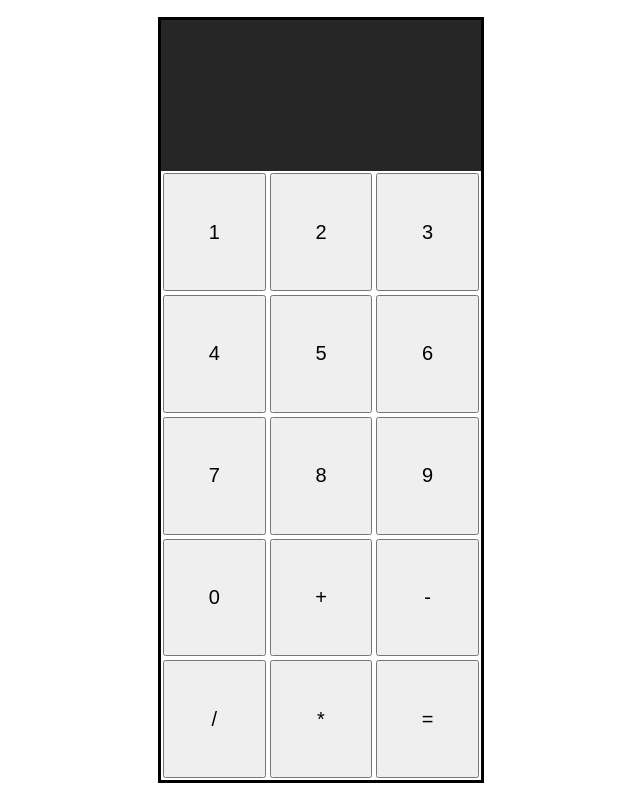
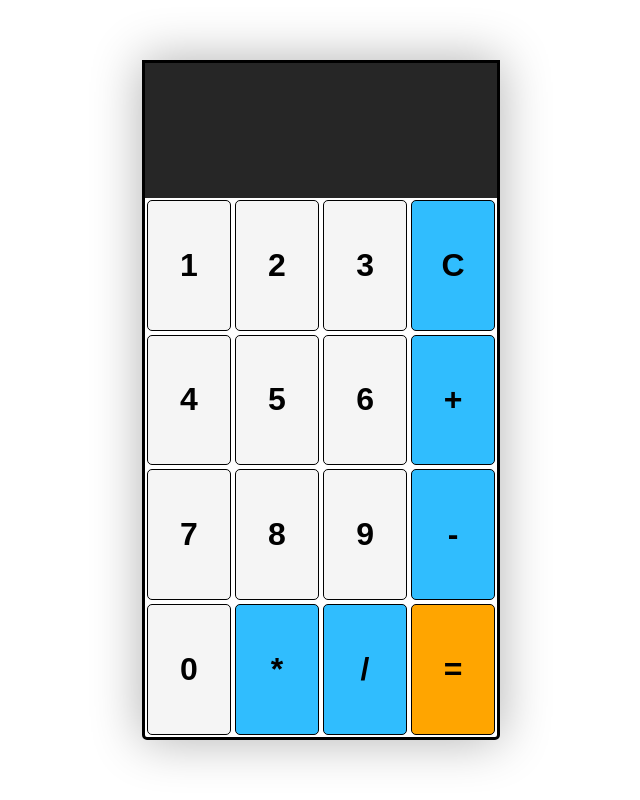
Before and after one commit to karpaguy/TOPProjects, a plain HTML site: page 5 - Calculator/index.html in a window 1280 px wide. Shown: the whole page, without its empty margins (319-959 px from the left). Drawn offline with Linux system fonts and the light colour scheme.

Commit message:
Bugs solved and better css

```diff
--- a/5 - Calculator/index.html
+++ b/5 - Calculator/index.html
@@ -16,17 +16,21 @@
             <button class="number" id="one" data-value=1 onclick="getNumber(this.dataset.value)">1</button>
             <button class="number" id="two" data-value=2 onclick="getNumber(this.dataset.value)">2</button>
             <button class="number" id="three" data-value=3 onclick="getNumber(this.dataset.value)">3</button>
+            <button class="operator" id="clear" onclick="clearDisplay()">C</button>
+
             <button class="number" id="four" data-value=4 onclick="getNumber(this.dataset.value)">4</button>
             <button class="number" id="five" data-value=5 onclick="getNumber(this.dataset.value)">5</button>
             <button class="number" id="six" data-value=6 onclick="getNumber(this.dataset.value)">6</button>
+            <button class="operator" id="plus" onclick="getOperator('+')">+</button>
+
             <button class="number" id="seven" data-value=7 onclick="getNumber(this.dataset.value)">7</button>
             <button class="number" id="eight" data-value=8 onclick="getNumber(this.dataset.value)">8</button>
             <button class="number" id="nine" data-value=9 onclick="getNumber(this.dataset.value)">9</button>
+            <button class="operator" id="minus" onclick="getOperator('-')">-</button>
+
             <button class="number" id="zero" data-value=0 onclick="getNumber(this.dataset.value)">0</button>
-            <button class="operator" id="plus" onclick="getOperator('+')">+</button>
-            <button class="operator" id="minus" onclick="getOperator('-')">-</button>
+            <button class="operator" id="multiply" onclick="getOperator('*')">*</button>
             <button class="operator" id="divide" onclick="getOperator('/')">/</button>
-            <button class="operator" id="multiply" onclick="getOperator('*')">*</button>
             <button class="operator" id="equal" onclick="calculate()">=</button>
         </div>
 
--- a/5 - Calculator/script.js
+++ b/5 - Calculator/script.js
@@ -27,7 +27,7 @@ function getNumber(num) {
 }
 
 function getOperator(opt) {
-        if (step != 3) {
+        if (step != 3 && firstNum.length != 0 ) {
                 step = 2;
                 operator = opt;
                 display.textContent = operator;
@@ -43,6 +43,9 @@ function clearDisplay() {
 }
 
 function calculate() {
+        if (secondNum.length == 0) {
+                return;
+        }
         let result;
         firstNum = parseInt(firstNum.join(''));
         secondNum = parseInt(secondNum.join(''));
--- a/5 - Calculator/style.css
+++ b/5 - Calculator/style.css
@@ -3,6 +3,7 @@
 * {
     margin: 0;
     padding: 0;
+    box-sizing: border-box;
 }
 
 body{
@@ -15,30 +16,58 @@ body{
 .container {
     display: flex;
     flex-direction: column;
-    width: 25vw;
-    height: 95vh;
+    width: 28vw;
+    height: 85vh;
     border: 3px solid black;
+    box-shadow: 0px 0px 50px 1px rgba(0, 0, 0, 0.3);
+    border-radius: 0 0 5px 5px;
 }
 .display {
     background-color: rgb(38, 38, 38);
+    /* text-align: right; */
     color: white;
-    flex-grow: 1;
+    font-size: 48px;
+    font-weight: 900;
+    height: 20%;
+    padding: 0 10px 10px 0;
+
+    display: flex;
+    align-items: end;
+    justify-content: right;
 }
 .buttons {
-    flex-grow: 3;
-
+    height: 80%;
     display: grid;
-    grid-template-columns: repeat(3, 1fr);
+    grid-template-columns: repeat(4, 1fr);
 }
 
 /* ---- MASS CLASS ---- */
 .number, .operator {
     cursor: pointer;
     margin: 2px;
-    font-size: 20px;
+    font-size: 32px;
+    font-weight: 700;
+
+    border: 1px solid black;
+    border-radius: 5px;
 }
-.clicked {
+.number:hover, .operator:hover {
+    filter: brightness(95%);
+}
+/* .clicked {
     background-color: orange;
     border: none;
     transform: scale(0.95);
+} */
+
+.number {
+    background-color: whitesmoke;
 }
+.operator {
+    background-color: rgb(48, 189, 254);
+}
+
+/* ---- IDS ---- */
+#equal {
+    background-color: orange;
+}
```
